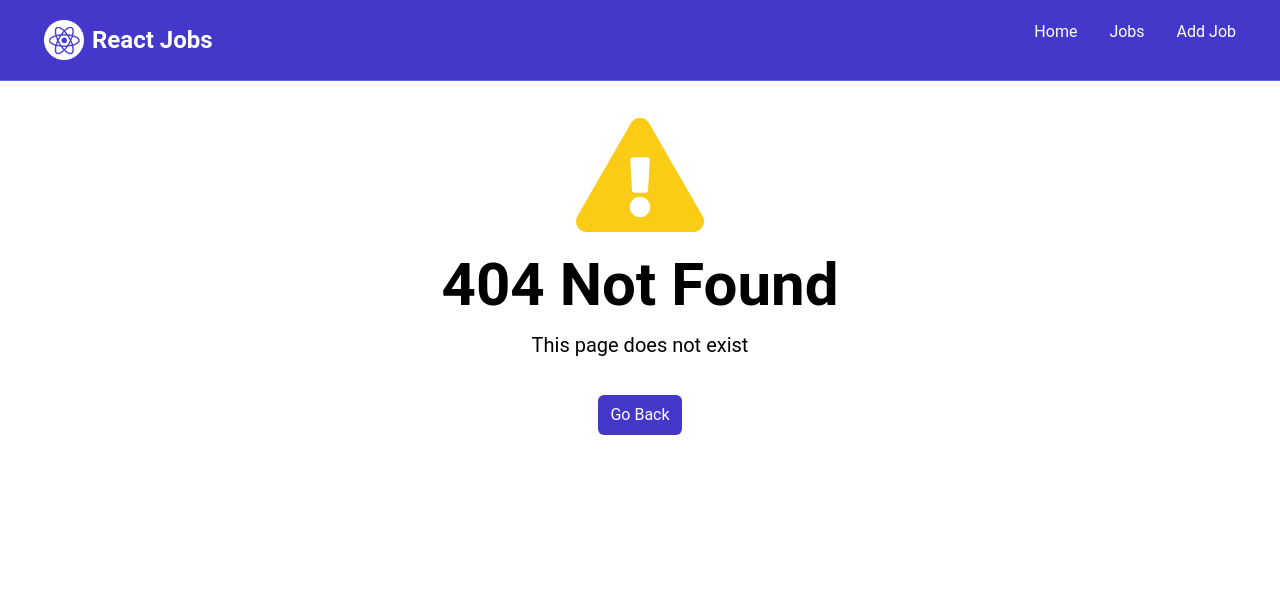
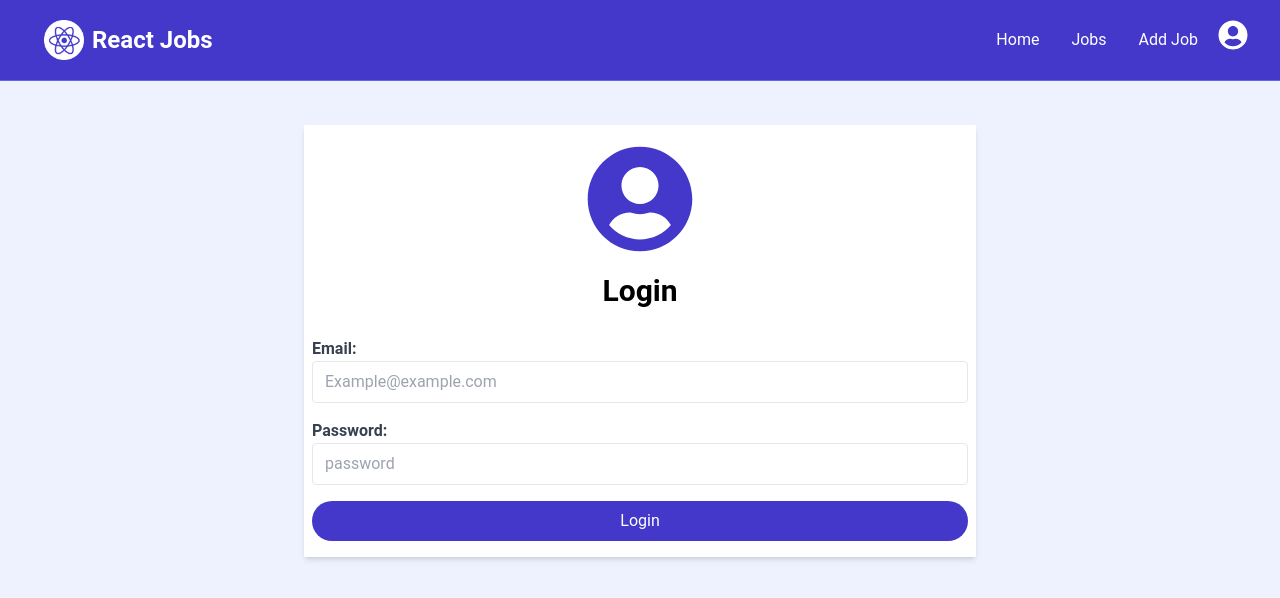
Before and after one commit to Patrick-Thompson9/React-job-website, a React (Vite) app: page /login in a window 1280 px wide. Before the commit this address had no page. Shown: the top 598 px of the page. Built offline with nearby package versions, Linux system fonts and the light colour scheme.

Commit message:
Added a login page

```diff
--- a/src/App.tsx
+++ b/src/App.tsx
@@ -13,6 +13,7 @@ import { jobLoader } from "./pages/JobPage";
 import AddJobPage from "./pages/AddJobPage";
 import EditJobPage from "./pages/EditJobPage";
 import { Job } from "./components/JobPost";
+import LoginPage from "./pages/LoginPage";
 
 function App() {
   const addJob = (newJob: any) => {
@@ -47,6 +48,7 @@ function App() {
     createRoutesFromElements(
       <Route path="/" element={<MainLayout />}>
         <Route index element={<HomePage />} />
+        <Route path="/login" element={<LoginPage />} />
         <Route path="/add-job" element={<AddJobPage addJobSubmit={addJob} />} />
         <Route path="/jobs" element={<JobsPage />} />
         <Route
--- a/src/components/Navbar.tsx
+++ b/src/components/Navbar.tsx
@@ -1,5 +1,6 @@
 import logo from "../assets/images/logo.png";
 import { NavLink } from "react-router-dom";
+import { FaUserCircle } from "react-icons/fa";
 
 function Navbar() {
   interface LinkProps {
@@ -27,7 +28,7 @@ function Navbar() {
                 React Jobs
               </span>
             </NavLink>
-            <div className="md:ml-auto">
+            <div className="md:my-auto ml-auto">
               <div className="flex space-x-2">
                 <NavLink to="/" className={linkClass}>
                   Home
@@ -37,6 +38,9 @@ function Navbar() {
                 </NavLink>
                 <NavLink to="/add-job" className={linkClass}>
                   Add Job
+                </NavLink>
+                <NavLink to="/login">
+                  <FaUserCircle className="text-white text-3xl rounded-full my-auto hover:bg-white hover:text-indigo-700" />
                 </NavLink>
               </div>
             </div>
--- /dev/null
+++ b/src/pages/LoginPage.tsx
@@ -0,0 +1,53 @@
+import { FaUserCircle } from "react-icons/fa";
+
+function LoginPage() {
+  return (
+    <section className=" bg-indigo-50 min-h-screen">
+      <div className="container m-auto max-w-2xl py-1">
+        <div className="shadow-md bg-white my-10">
+          <div className="flex flex-col justify-center items-center">
+            <FaUserCircle className="text-9xl inline text-indigo-700 pt-5" />
+            <h1 className="text-3xl font-bold my-5">Login</h1>
+          </div>
+          <form>
+            <div className="m-2">
+              <label
+                htmlFor="email"
+                className="block font-semibold text-gray-700"
+              >
+                Email:
+              </label>
+              <input
+                id="email"
+                placeholder="Example@example.com"
+                type="text"
+                className="border rounded w-full mb-2 py-2 px-3"
+              />
+            </div>
+            <div className="m-2">
+              <label
+                htmlFor="password"
+                className="block font-semibold text-gray-700"
+              >
+                Password:
+              </label>
+              <input
+                id="password"
+                placeholder="password"
+                type="text"
+                className="border rounded w-full mb-2 py-2 px-3"
+              />
+            </div>
+            <div className="m-2">
+              <button className="bg-indigo-700 hover:bg-indigo-500 text-white py-2 px-4 rounded-full w-full mb-4">
+                Login
+              </button>
+            </div>
+          </form>
+        </div>
+      </div>
+    </section>
+  );
+}
+
+export default LoginPage;
```
